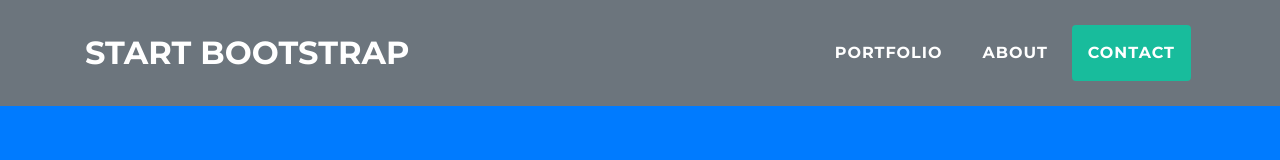
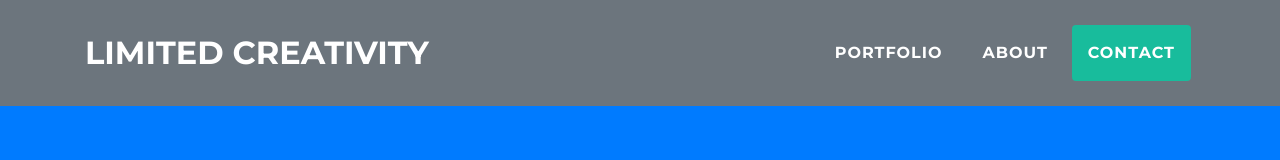
Before and after one commit to JustEatLemons/JustEatLemons.github.io, a website with bundled scripts: page index.html in a window 1280 px wide. Shown: the top 160 px of the page. Built offline with nearby package versions, Linux system fonts and the light colour scheme; files whose address does not match are found by name.

Commit message:
Update index.html

```diff
--- a/index.html
+++ b/index.html
@@ -31,7 +31,7 @@
     <!-- Navigation -->
     <nav class="navbar navbar-expand-lg bg-secondary fixed-top text-uppercase" id="mainNav">
       <div class="container">
-        <a class="navbar-brand js-scroll-trigger" href="#page-top">Start Bootstrap</a>
+        <a class="navbar-brand js-scroll-trigger" href="#page-top">Limited Creativity</a>
         <button class="navbar-toggler navbar-toggler-right text-uppercase bg-primary text-white rounded" type="button" data-toggle="collapse" data-target="#navbarResponsive" aria-controls="navbarResponsive" aria-expanded="false" aria-label="Toggle navigation">
           Menu
           <i class="fa fa-bars"></i>
```
